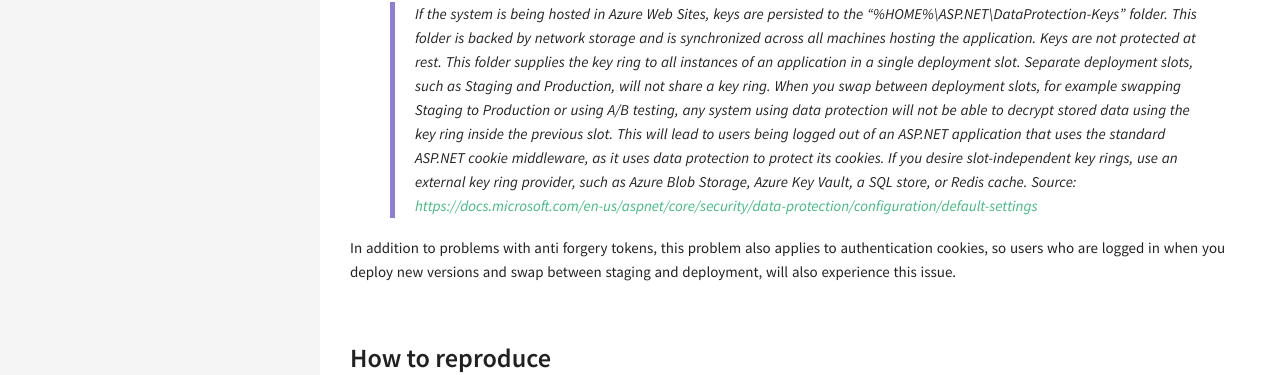
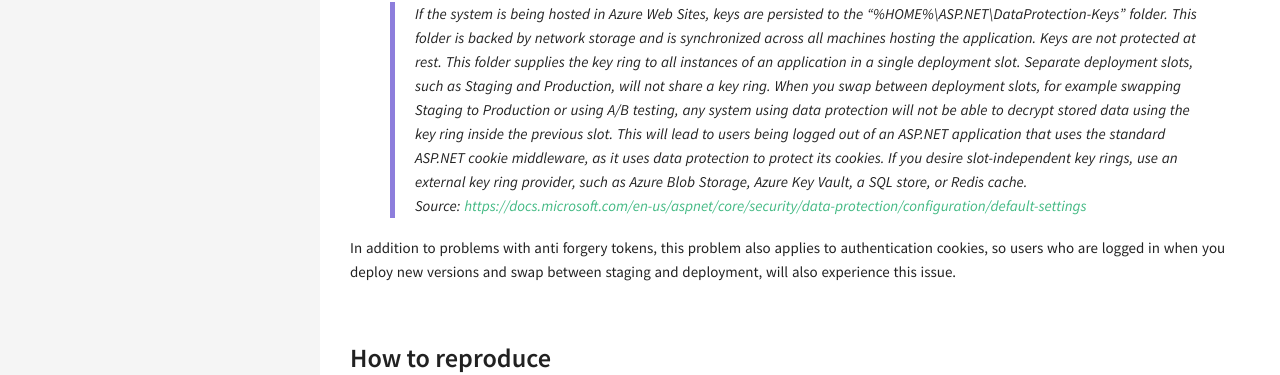
Before and after one commit to henningst/henningst.github.io, a Jekyll site: the page built from _posts/2017-02-24-asp-net-core-dataprotection-and-azure-web-apps.md, in a window 1280 px wide. Shown: the part 1331-1706 px from the top of the page. Built offline with Jekyll 4.4.1, drawn with Linux system fonts in a browser that asks for light colours.

Commit message:
Added a forced newline

```diff
--- a/_posts/2017-02-24-asp-net-core-dataprotection-and-azure-web-apps.md
+++ b/_posts/2017-02-24-asp-net-core-dataprotection-and-azure-web-apps.md
@@ -46,7 +46,7 @@ A couple of sentences about this issue was added to the [documentation](https://
 before you are facing the issue.
 
 > If the system is being hosted in Azure Web Sites, keys are persisted to the "%HOME%\ASP.NET\DataProtection-Keys" folder. This folder is backed by network storage and is synchronized across all machines hosting the application. Keys are not protected at rest. This folder supplies the key ring to all instances of an application in a single deployment slot. Separate deployment slots, such as Staging and Production, will not share a key ring. When you swap between deployment slots, for example swapping Staging to Production or using A/B testing, any system using data protection will not be able to decrypt stored data using the key ring inside the previous slot. This will lead to users being logged out of an ASP.NET application that uses the standard ASP.NET cookie middleware, as it uses data protection to protect its cookies. If you desire slot-independent key rings, use an external key ring provider, such as Azure Blob Storage, Azure Key Vault, a SQL store, or Redis cache.
-> _Source: [https://docs.microsoft.com/en-us/aspnet/core/security/data-protection/configuration/default-settings](https://docs.microsoft.com/en-us/aspnet/core/security/data-protection/configuration/default-settings)_
+> <br />_Source: [https://docs.microsoft.com/en-us/aspnet/core/security/data-protection/configuration/default-settings](https://docs.microsoft.com/en-us/aspnet/core/security/data-protection/configuration/default-settings)_
 
 In addition to problems with anti forgery tokens, this problem also applies to authentication cookies, so users who are logged in when you deploy new versions and swap between staging and deployment, will also experience this issue.
 
```
